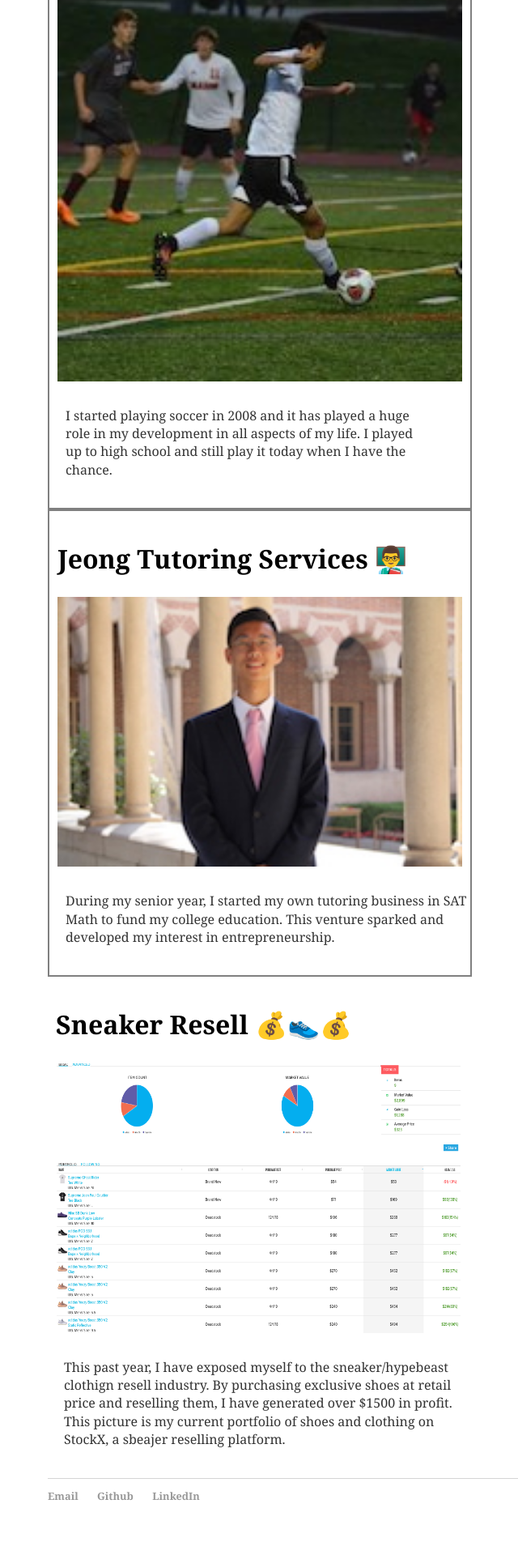
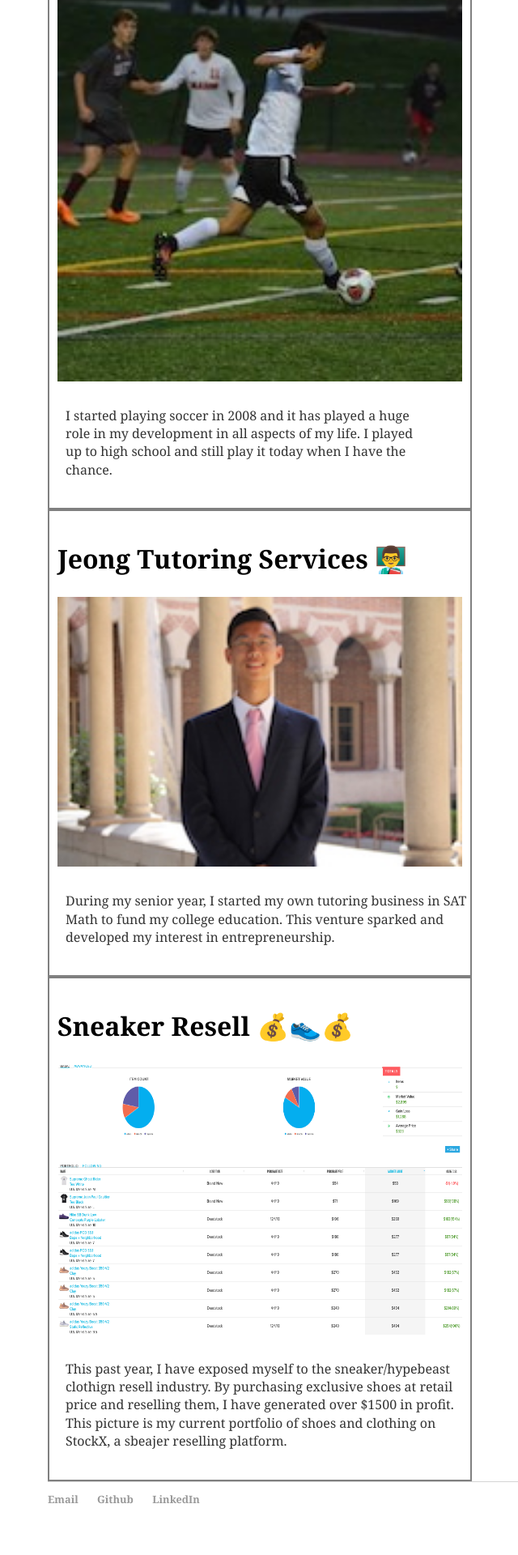
Before and after one commit to Haeju1/Haeju1.github.io, a Jekyll site: the page built from about/index.html, in a window 1280 px wide. Shown: the part 1120-3040 px from the top of the page at 81% size, without its empty margins (133-773 px from the left). Built offline with Jekyll 4.4.1, drawn with Linux system fonts in a browser that asks for light colours.

Commit message:
Update about.css

```diff
--- a/css/about.css
+++ b/css/about.css
@@ -49,7 +49,7 @@ h2 {
     text-align:center;
     /* width: 400px; */
 }
-#soccer, #tutor
+#soccer, #tutor, #sneaker
 {
     display:inline;
     border: 2px solid gray;
```
